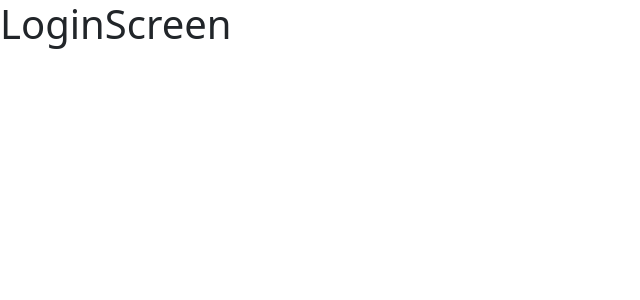
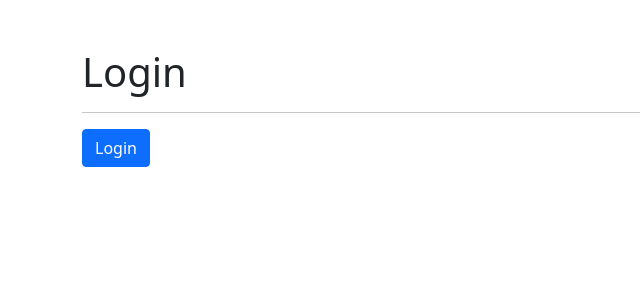
Before and after one commit to ewa1do/React-Course, a React (Vite) app in the folder heroes-app/: page /login in a window 1280 px wide. Shown: the top 300 px of the page, without its empty margins (0-640 px from the left). Built offline with nearby package versions, Linux system fonts and the light colour scheme.

Commit message:
navigate push replace - useNavigate

```diff
--- a/heroes-app/src/components/UI/Navbar.jsx
+++ b/heroes-app/src/components/UI/Navbar.jsx
@@ -1,10 +1,13 @@
 import React from 'react';
-import { Link, NavLink } from 'react-router-dom';
+import { Link, NavLink, useNavigate } from 'react-router-dom';
 
 export const Navbar = () => {
+  const navigate = useNavigate();
+
   const handleLogout = () => {
-    // TODO: por hacer
-    console.log('logout');
+    navigate('/login', {
+      replace: true,
+    });
   };
 
   return (
--- a/heroes-app/src/components/login/LoginScreen.jsx
+++ b/heroes-app/src/components/login/LoginScreen.jsx
@@ -1,9 +1,27 @@
-import React from 'react';
+import { useNavigate } from 'react-router-dom';
 
 const LoginScreen = () => {
+  const navigate = useNavigate();
+
+  // console.log(navigate);
+
+  const handleLogin = () => {
+    navigate('/', {
+      replace: true,
+    });
+  };
+
   return (
-    <div>
-      <h1>LoginScreen</h1>
+    <div className='container mt-5'>
+      <h1>Login</h1>
+      <hr />
+
+      <button
+        className='btn btn-primary'
+        onClick={handleLogin}
+      >
+        Login
+      </button>
     </div>
   );
 };
```
